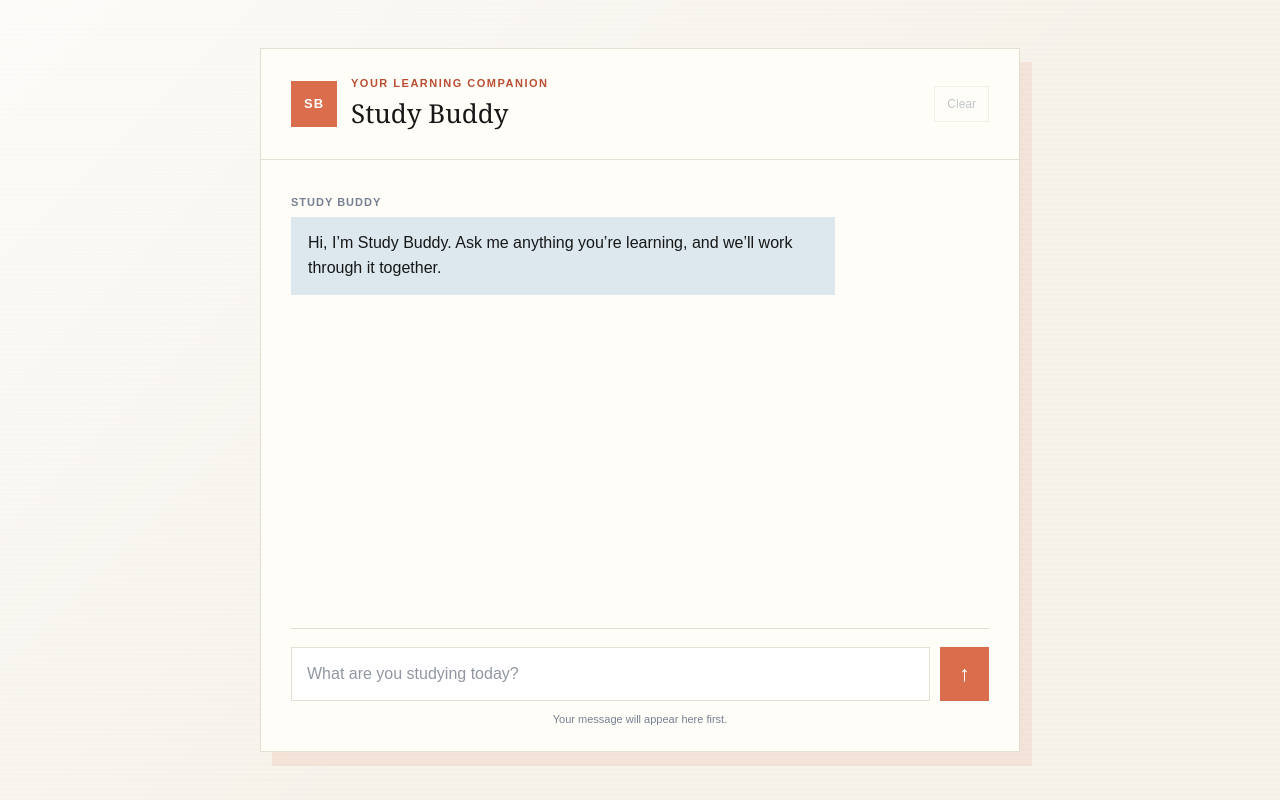
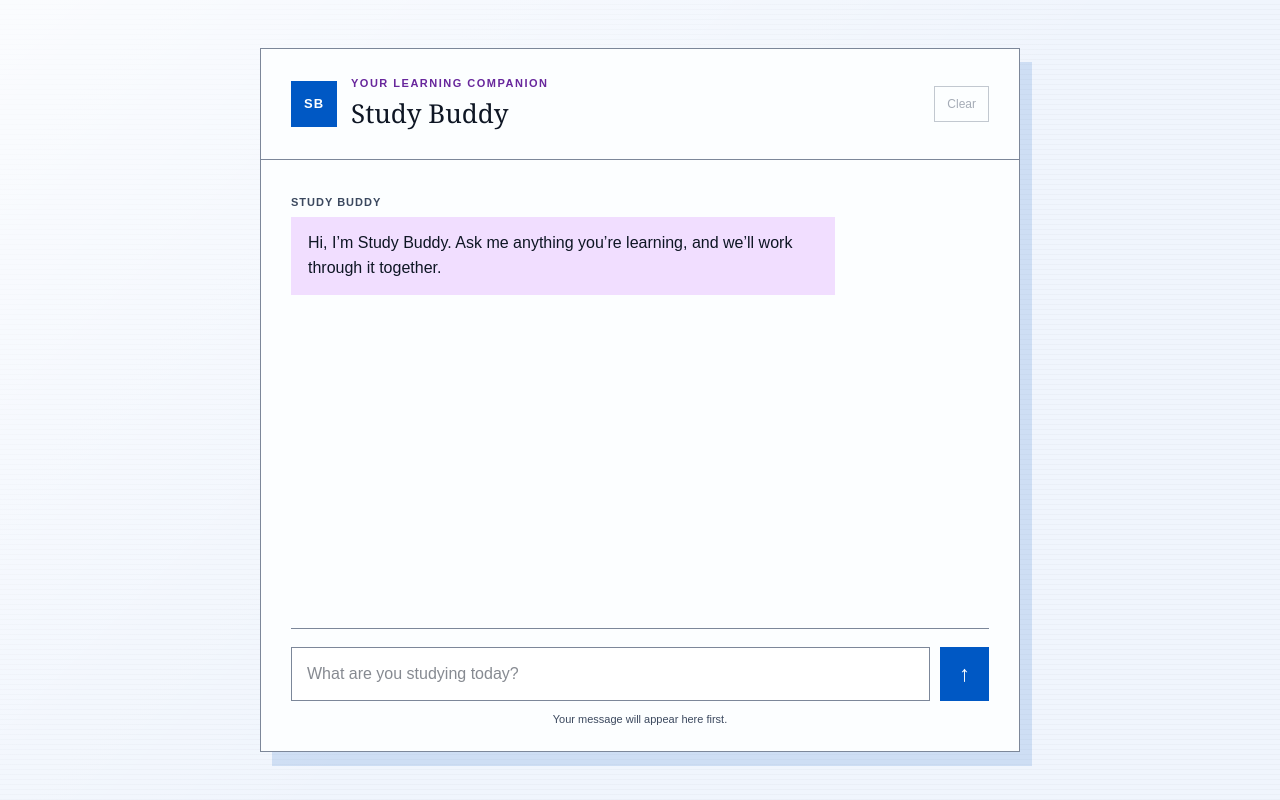
Before and after one commit to LizzyonGit/study-buddy, a Next.js app in the folder OneDrive/lexicon/individuell/individ/: page / in a window 1280 px wide. Built offline with nearby package versions, Linux system fonts and the light colour scheme.

Commit message:
change colours, add ot plan

```diff
--- a/OneDrive/lexicon/individuell/individ/app/globals.css
+++ b/OneDrive/lexicon/individuell/individ/app/globals.css
@@ -1,14 +1,16 @@
 @import "tailwindcss";
 
 :root {
-  --ink: #233044;
-  --muted: #758092;
-  --paper: #f7f3eb;
-  --panel: #fffdf8;
-  --line: #e5dfd2;
-  --accent: #da6d4b;
-  --accent-dark: #b94e32;
-  --blue: #dce8ee;
+  --ink: oklch(0.2 0.03 260);
+  --muted: oklch(0.4 0.04 260);
+  --paper: oklch(0.97 0.012 260);
+  --panel: oklch(0.995 0.004 260);
+  --line: oklch(0.62 0.03 260);
+  --blue: oklch(0.48 0.19 255);
+  --blue-dark: oklch(0.37 0.16 255);
+  --focus: oklch(0.37 0.16 255);
+  --purple: oklch(0.93 0.06 305);
+  --purple-dark: oklch(0.43 0.18 305);
 }
 
 @theme inline {
@@ -42,8 +44,8 @@ button {
   min-height: 100vh;
   padding: 48px 24px;
   background-color: var(--paper);
-  background-image: linear-gradient(135deg, rgba(255, 255, 255, 0.7), transparent 55%),
-    repeating-linear-gradient(0deg, rgba(35, 48, 68, 0.025) 0, rgba(35, 48, 68, 0.025) 1px, transparent 1px, transparent 5px);
+  background-image: linear-gradient(135deg, oklch(1 0 0 / 0.7), transparent 55%),
+    repeating-linear-gradient(0deg, oklch(0.2 0.03 260 / 0.025) 0, oklch(0.2 0.03 260 / 0.025) 1px, transparent 1px, transparent 5px);
 }
 
 .chat-shell {
@@ -55,7 +57,7 @@ button {
   overflow: hidden;
   background: var(--panel);
   border: 1px solid var(--line);
-  box-shadow: 12px 14px 0 rgba(218, 109, 75, 0.12);
+  box-shadow: 12px 14px 0 oklch(0.48 0.19 255 / 0.14);
 }
 
 .chat-header {
@@ -73,7 +75,7 @@ button {
   flex: 0 0 auto;
   place-items: center;
   color: white;
-  background: var(--accent);
+  background: var(--blue);
   font-size: 13px;
   font-weight: 700;
   letter-spacing: 1px;
@@ -81,7 +83,7 @@ button {
 
 .eyebrow {
   margin: 0 0 2px;
-  color: var(--accent-dark);
+  color: var(--purple-dark);
   font-size: 11px;
   font-weight: 700;
   letter-spacing: 1.5px;
@@ -105,8 +107,8 @@ h1 {
 }
 
 .clear-button:hover:not(:disabled) {
-  color: var(--accent-dark);
-  border-color: var(--accent);
+  color: var(--purple-dark);
+  border-color: var(--purple-dark);
 }
 
 .clear-button:disabled {
@@ -153,12 +155,13 @@ h1 {
 }
 
 .assistant .message-bubble {
-  background: var(--blue);
+  color: var(--ink);
+  background: var(--purple);
 }
 
 .user .message-bubble {
   color: white;
-  background: var(--accent);
+  background: var(--blue);
 }
 
 .composer {
@@ -180,21 +183,21 @@ h1 {
 }
 
 .composer input:focus {
-  border-color: var(--accent);
-  box-shadow: 0 0 0 3px rgba(218, 109, 75, 0.12);
+  border-color: var(--focus);
+  box-shadow: 0 0 0 3px var(--focus);
 }
 
 .composer button {
   width: 49px;
   flex: 0 0 49px;
   color: white;
-  background: var(--accent);
+  background: var(--blue);
   border: 0;
   font-size: 22px;
 }
 
 .composer button:hover {
-  background: var(--accent-dark);
+  background: var(--blue-dark);
 }
 
 .composer-note {
@@ -224,6 +227,12 @@ h1 {
   to {
     opacity: 1;
     transform: translateY(0);
+  }
+}
+
+@media (prefers-reduced-motion: reduce) {
+  .message-row {
+    animation: none;
   }
 }
 
@@ -258,29 +267,3 @@ h1 {
     max-width: 88%;
   }
 }
-@import "tailwindcss";
-
-:root {
-  --background: #ffffff;
-  --foreground: #171717;
-}
-
-@theme inline {
-  --color-background: var(--background);
-  --color-foreground: var(--foreground);
-  --font-sans: var(--font-geist-sans);
-  --font-mono: var(--font-geist-mono);
-}
-
-@media (prefers-color-scheme: dark) {
-  :root {
-    --background: #0a0a0a;
-    --foreground: #ededed;
-  }
-}
-
-body {
-  background: var(--background);
-  color: var(--foreground);
-  font-family: Arial, Helvetica, sans-serif;
-}
```
Also changed, not shown: 1 other file (tests, documents, lock files or other folders).
